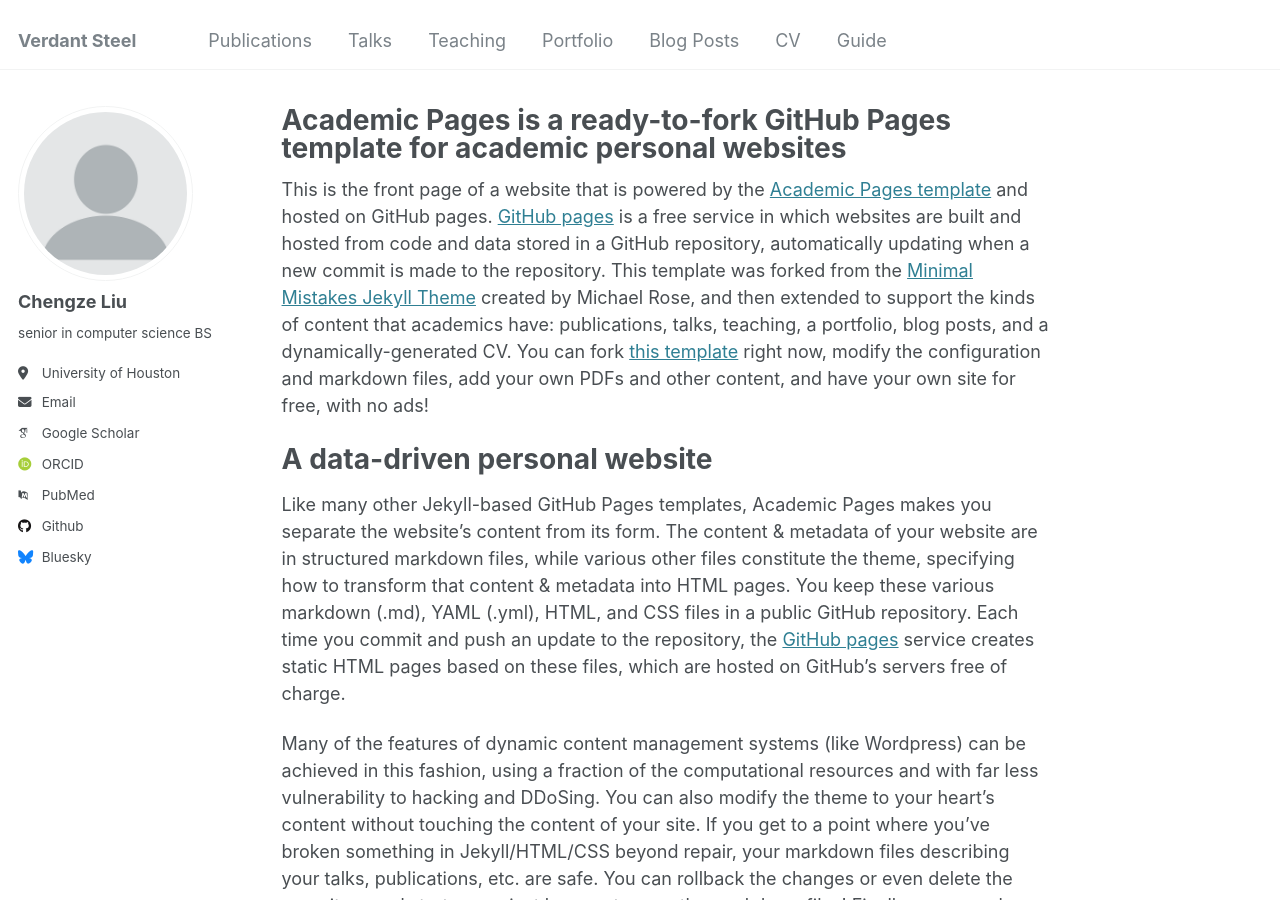
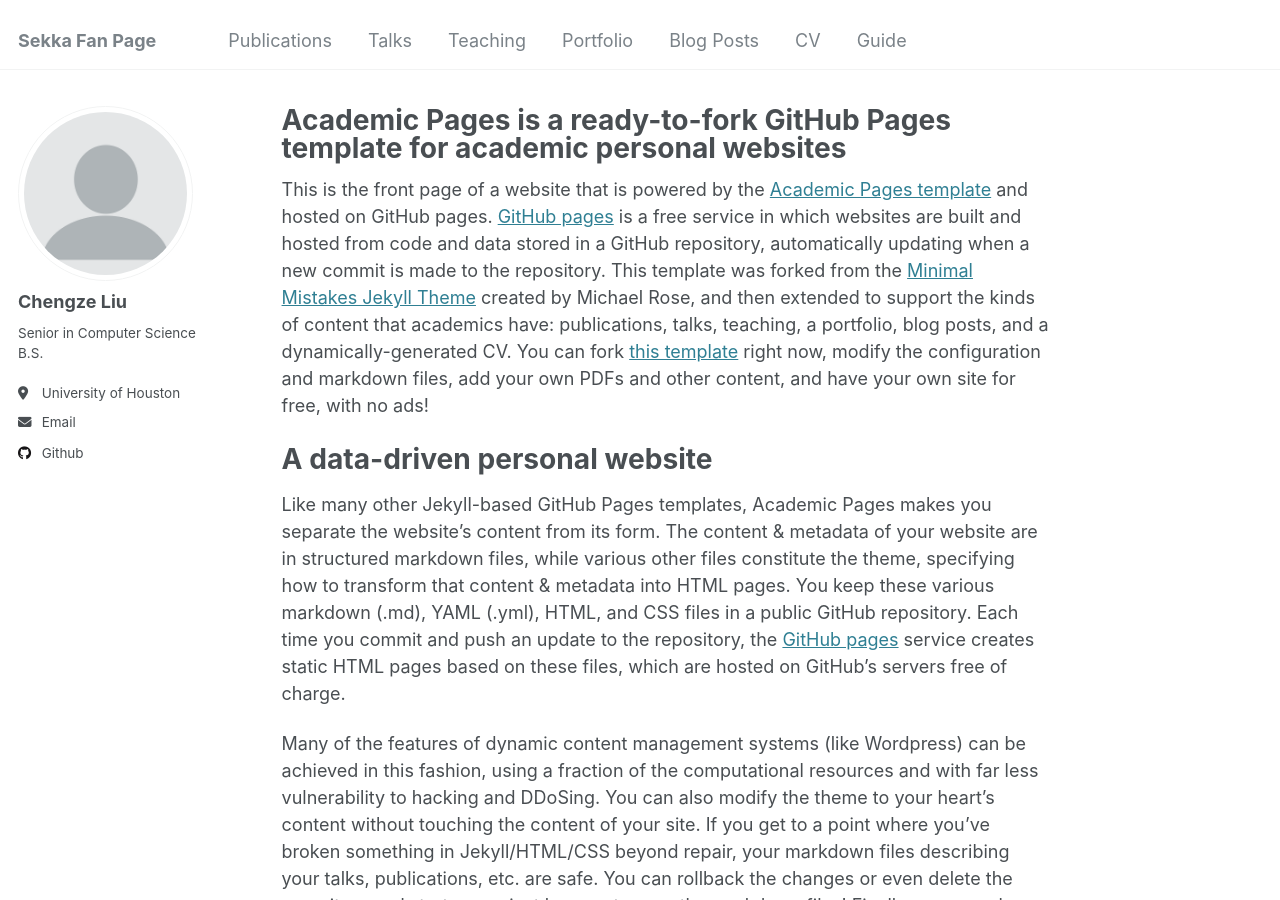
Before and after one commit to chengze24/chengze24.github.io, a Jekyll site: the page built from _pages/about.md, in a window 1280 px wide and 900 px high. Built offline with Jekyll 4.4.1, drawn with Linux system fonts in a browser that asks for light colours; some web fonts are replaced.

Commit message:
Update _config.yml

```diff
--- a/_config.yml
+++ b/_config.yml
@@ -8,7 +8,7 @@
 
 # Basic Site Settings
 locale                   : "en-US"
-title                    : Verdant Steel
+title                    : Sekka Fan Page
 title_separator          : "-"
 name                     : &name "Chengze Liu"
 description              : &description
@@ -24,19 +24,19 @@
   avatar           : "profile.png"
   name             : Chengze Liu
   pronouns         : # example: "she/her"
-  bio              : senior in computer science BS
+  bio              : Senior in Computer Science B.S.
   location         : University of Houston
   employer         :
   uri              : # URL
-  email            : "chengzeliu2022@gmail.com"
+  email            : chengzeliu2022@gmail.com
 
   # Academic websites
   arxiv            : # URL - Update with the correct link to your profile
-  googlescholar    : "https://scholar.google.com/citations?user=PS_CX0AAAAAJ"
+  googlescholar    :
   impactstory      : # URL
-  orcid            : "http://orcid.org/yourorcidurl"
+  orcid            :
   semantic         : # URL
-  pubmed           : "https://www.ncbi.nlm.nih.gov/pubmed/?term=john+snow"
+  pubmed           :
   researchgate     : # URL
   scopus           : # URL
 
@@ -44,12 +44,12 @@
   bitbucket        : # Username - Update with your username on the site
   codepen          : # Username
   dribbble         : # Username
-  github           : "academicpages"
+  github           : https://github.com/chengze24
   kaggle           : # Username
   stackoverflow    : # User number or user number and name (i.e., use "1" or "1/jeff-atwood")
 
   # Social media
-  bluesky          : "bsky.app" # Replace this with you Bluesky username
+  bluesky          :
   facebook         : # Username
   flickr           : # Username
   foursquare       : # Username
```
